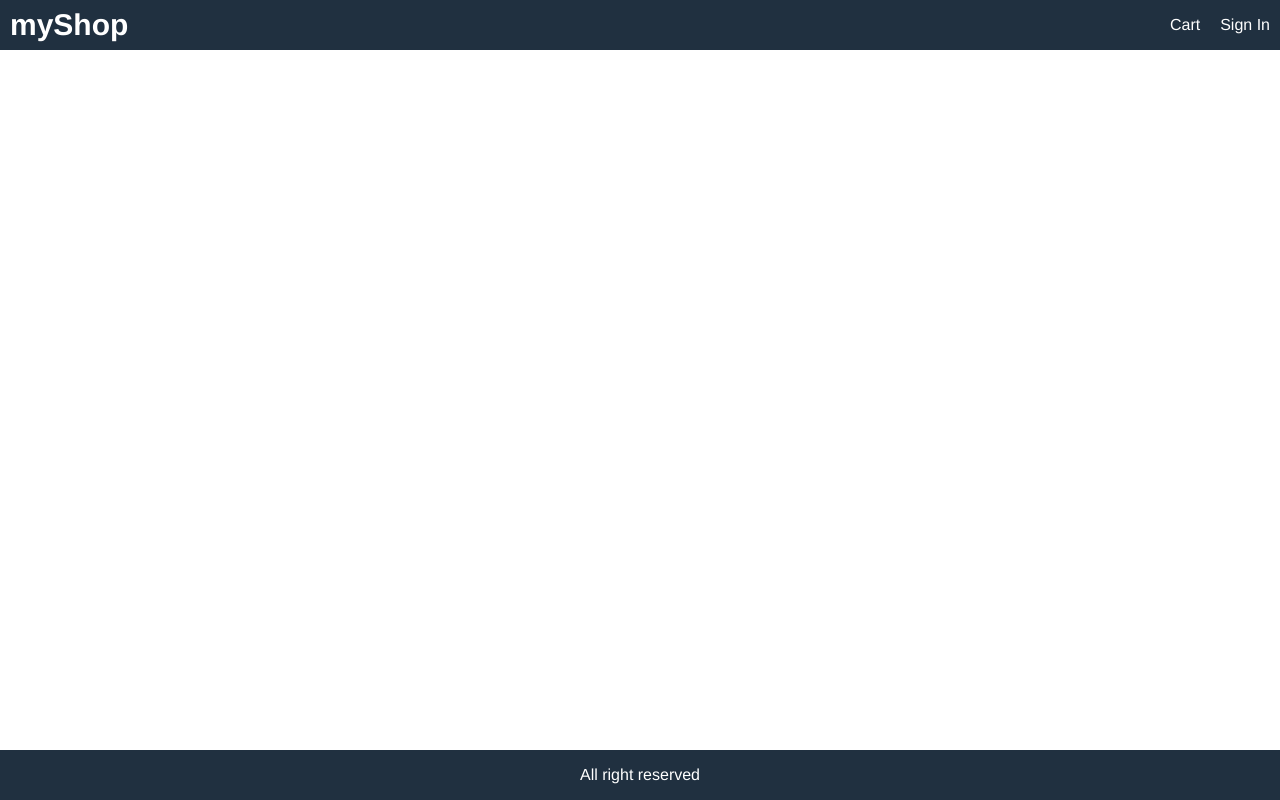
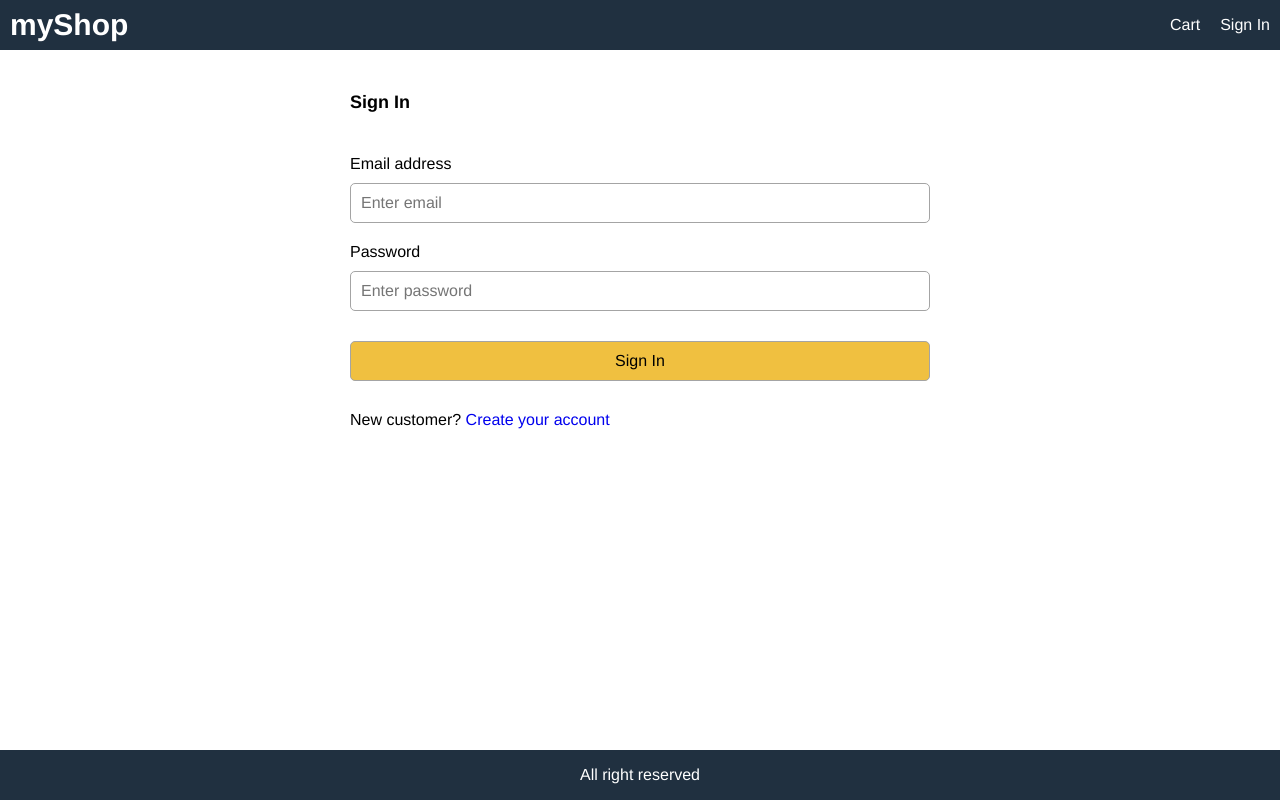
Before and after one commit to Abdi-github/frontend-submodule, a React (Create React App) app: page /signin in a window 1280 px wide. Built offline with nearby package versions, Linux system fonts and the light colour scheme.

Commit message:
sign in page setup

```diff
--- a/src/App.js
+++ b/src/App.js
@@ -5,6 +5,7 @@
 import ProductPage from "./components/pages/ProductPage";
 import CartPage from "./components/pages/CartPage";
 import { useSelector } from "react-redux";
+import SigninPage from "./components/pages/SigninPage";
 
 function App() {
   const cart = useSelector((state) => state.cart);
@@ -33,6 +34,7 @@
           <Route path="/" component={HomePage} exact />
           <Route path="/product/:id" component={ProductPage} />
           <Route path="/cart/:id?" component={CartPage} />
+          <Route path="/signin" component={SigninPage}></Route>
         </main>
         <footer className="row center">All right reserved</footer>
       </div>
--- /dev/null
+++ b/src/components/pages/SigninPage.js
@@ -0,0 +1,52 @@
+import React, { useState } from "react";
+import { Link } from "react-router-dom";
+
+export default function SigninPage() {
+  const [email, setEmail] = useState("");
+  const [password, setPassword] = useState("");
+  const submitHandler = (e) => {
+    e.preventDefault();
+    // TODO: sign in action
+  };
+  return (
+    <div>
+      <form className="form" onSubmit={submitHandler}>
+        <div>
+          <h1>Sign In</h1>
+        </div>
+        <div>
+          <label htmlFor="email">Email address</label>
+          <input
+            type="email"
+            id="email"
+            placeholder="Enter email"
+            required
+            onChange={(e) => setEmail(e.target.value)}
+          ></input>
+        </div>
+        <div>
+          <label htmlFor="password">Password</label>
+          <input
+            type="password"
+            id="password"
+            placeholder="Enter password"
+            required
+            onChange={(e) => setPassword(e.target.value)}
+          ></input>
+        </div>
+        <div>
+          <label />
+          <button className="primary" type="submit">
+            Sign In
+          </button>
+        </div>
+        <div>
+          <label />
+          <div>
+            New customer? <Link to="/register">Create your account</Link>
+          </div>
+        </div>
+      </form>
+    </div>
+  );
+}
--- a/src/index.css
+++ b/src/index.css
@@ -200,3 +200,18 @@
   color: #20a020;
   background-color: #eeffe0;
 }
+
+/* Form */
+.form {
+  max-width: 60rem;
+  margin: 0 auto;
+}
+.form > div {
+  display: flex;
+  flex-direction: column;
+  margin: 1rem;
+}
+.form label {
+  margin: 1rem 0;
+  display: block;
+}
```
Also changed, not shown: src/actions/userActions.js (added), src/constants/userConstants.js (added), src/reducers/userReducers.js (added).
